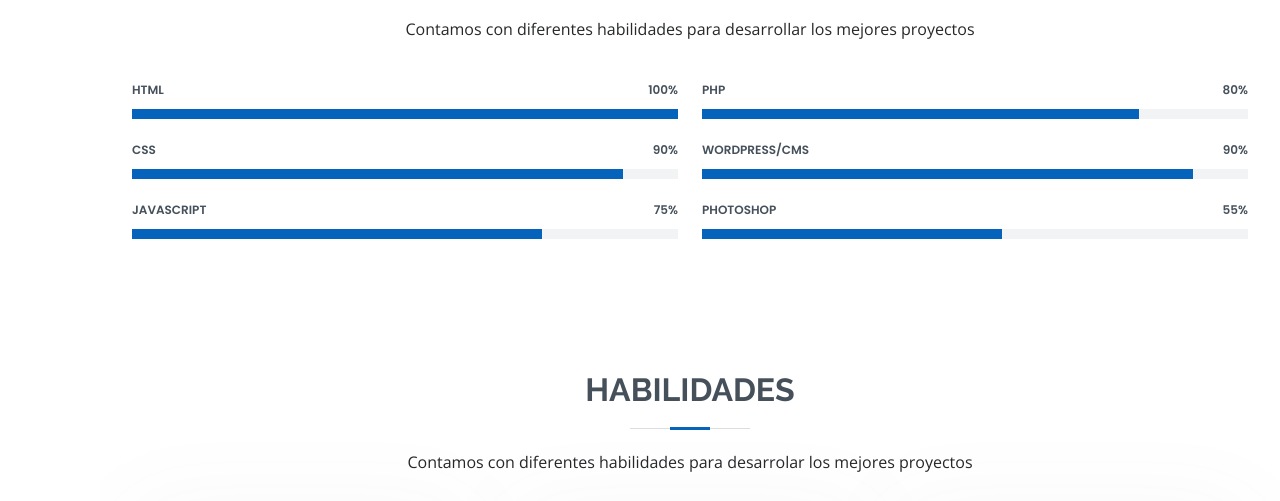
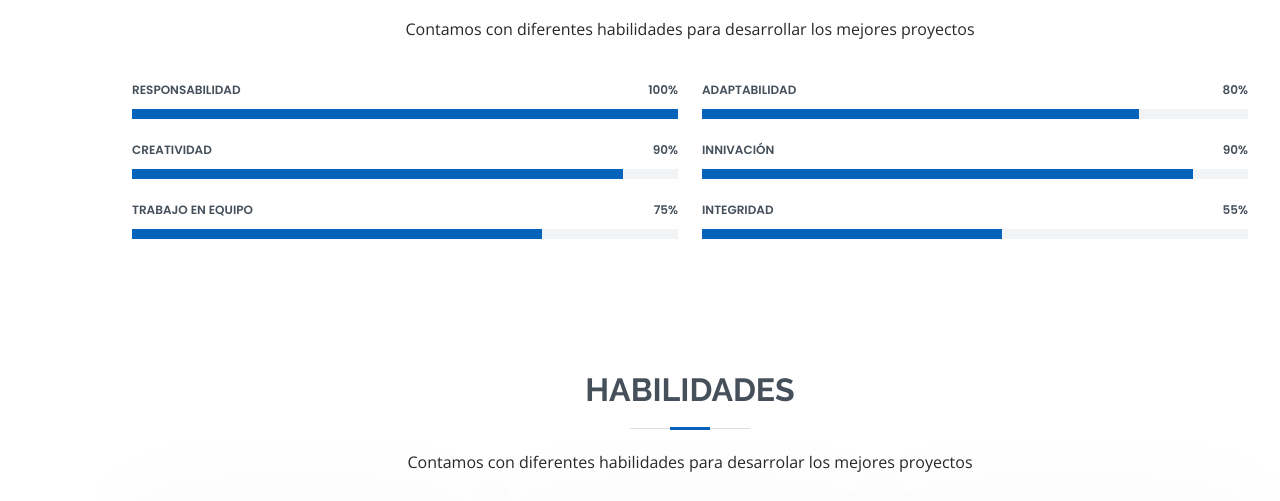
Before and after one commit to jnnavarro0/Portafolio, a plain HTML site: page MyResume/index.html in a window 1280 px wide. Shown: the part 2289-2790 px from the top of the page. Drawn offline with nearby package versions, Linux system fonts and the light colour scheme.

Commit message:
Update index.html

```diff
--- a/MyResume/index.html
+++ b/MyResume/index.html
@@ -190,21 +190,21 @@
           <div class="col-lg-6">
 
             <div class="progress">
-              <span class="skill">HTML <i class="val">100%</i></span>
+              <span class="skill">Responsabilidad<i class="val">100%</i></span>
               <div class="progress-bar-wrap">
                 <div class="progress-bar" role="progressbar" aria-valuenow="100" aria-valuemin="0" aria-valuemax="100"></div>
               </div>
             </div>
 
             <div class="progress">
-              <span class="skill">CSS <i class="val">90%</i></span>
+              <span class="skill">Creatividad<i class="val">90%</i></span>
               <div class="progress-bar-wrap">
                 <div class="progress-bar" role="progressbar" aria-valuenow="90" aria-valuemin="0" aria-valuemax="100"></div>
               </div>
             </div>
 
             <div class="progress">
-              <span class="skill">JavaScript <i class="val">75%</i></span>
+              <span class="skill">Trabajo en Equipo <i class="val">75%</i></span>
               <div class="progress-bar-wrap">
                 <div class="progress-bar" role="progressbar" aria-valuenow="75" aria-valuemin="0" aria-valuemax="100"></div>
               </div>
@@ -215,21 +215,21 @@
           <div class="col-lg-6">
 
             <div class="progress">
-              <span class="skill">PHP <i class="val">80%</i></span>
+              <span class="skill">Adaptabilidad<i class="val">80%</i></span>
               <div class="progress-bar-wrap">
                 <div class="progress-bar" role="progressbar" aria-valuenow="80" aria-valuemin="0" aria-valuemax="100"></div>
               </div>
             </div>
 
             <div class="progress">
-              <span class="skill">WordPress/CMS <i class="val">90%</i></span>
+              <span class="skill">Innivación <i class="val">90%</i></span>
               <div class="progress-bar-wrap">
                 <div class="progress-bar" role="progressbar" aria-valuenow="90" aria-valuemin="0" aria-valuemax="100"></div>
               </div>
             </div>
 
             <div class="progress">
-              <span class="skill">Photoshop <i class="val">55%</i></span>
+              <span class="skill">Integridad <i class="val">55%</i></span>
               <div class="progress-bar-wrap">
                 <div class="progress-bar" role="progressbar" aria-valuenow="55" aria-valuemin="0" aria-valuemax="100"></div>
               </div>
```
